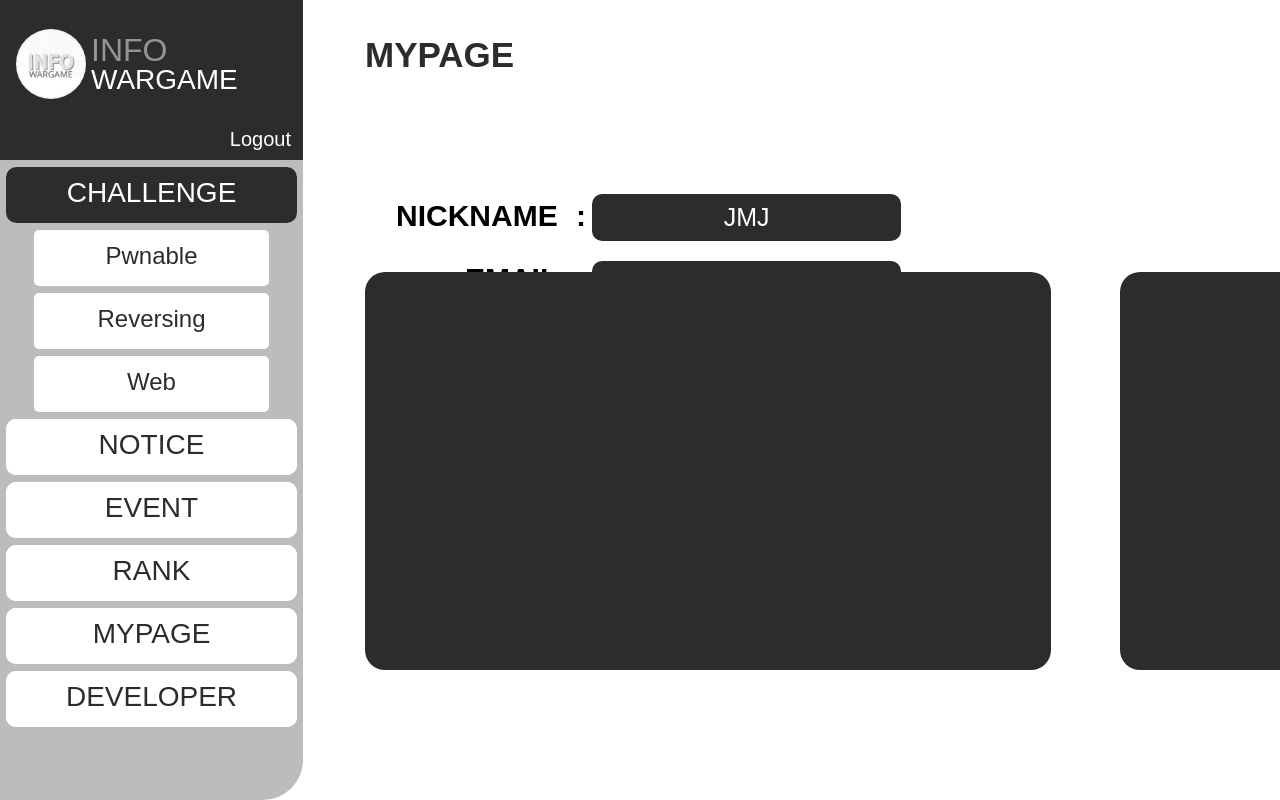
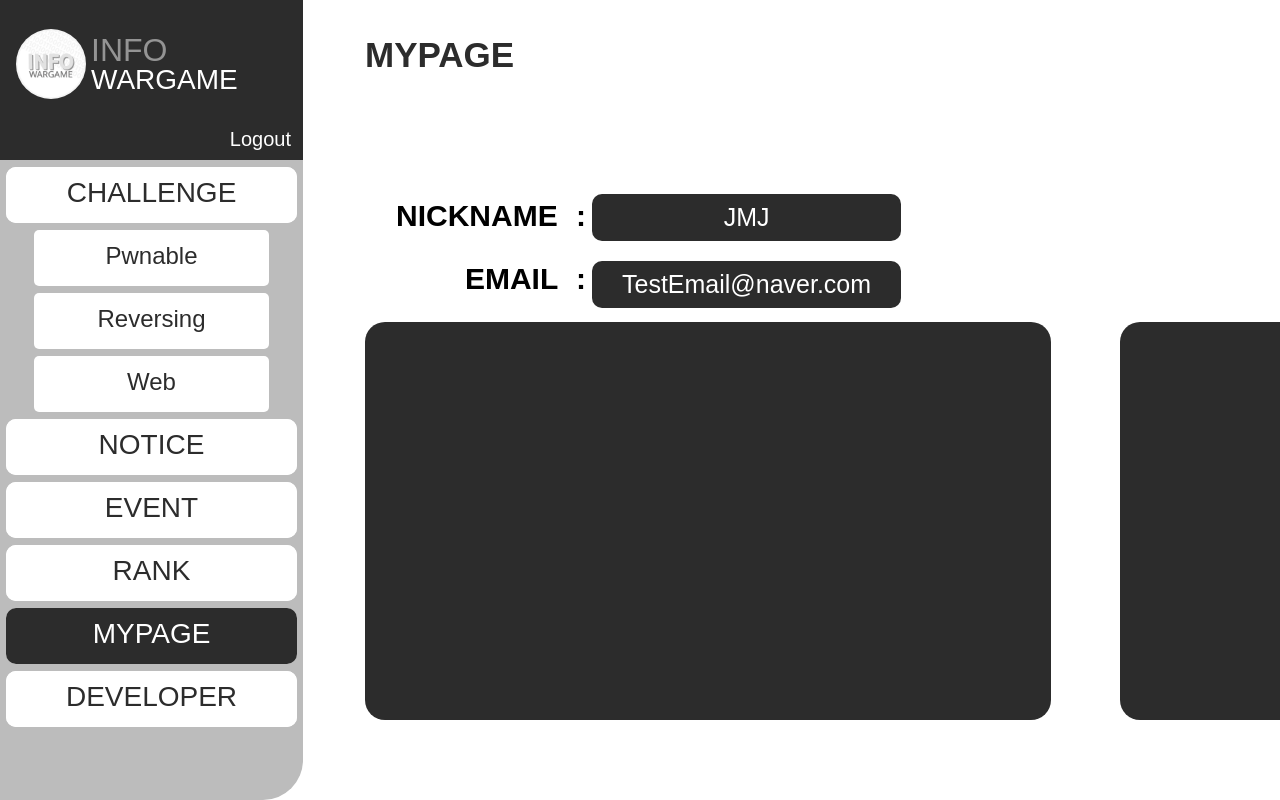
Before and after one commit to yms040813/Frontend_Infowargame_v3, a React (Create React App) app: page /#/profile in a window 1280 px wide. Shown: the top 800 px of the page. Built offline with nearby package versions, Linux system fonts and the light colour scheme; a web font is replaced by a local one.

Commit message:
<EDIT> MyPage InfoArea setup

```diff
--- a/src/components/MyPage/MyPageTemplete.js
+++ b/src/components/MyPage/MyPageTemplete.js
@@ -9,7 +9,7 @@ const MyPageTemplete = () => {
 
   return (
     <div className="inner-style">
-      <MenuBar />
+      <MenuBar page="profile"/>
       <S.MyPageAreaStyled>
         <S.PageTitleStyled>MYPAGE</S.PageTitleStyled>
         <S.InfoNameStyled>
@@ -20,9 +20,13 @@ const MyPageTemplete = () => {
           <div>{name}</div>
           <div>{email}</div>
         </S.PersonalInfoStyled>
-        <S.InfoChangeButtonStyled>유저 정보 변경</S.InfoChangeButtonStyled>
-        <S.DetailInfoStyled />
-        <S.DetailInfoStyled />
+
+        <S.DtInfoAreaStyled>
+          <S.InfoChangeButtonStyled>유저 정보 변경</S.InfoChangeButtonStyled>
+          <S.DetailInfoStyled />
+          <S.DetailInfoStyled />
+        </S.DtInfoAreaStyled>
+
       </S.MyPageAreaStyled>
     </div>
   )
--- a/src/components/MyPage/style.js
+++ b/src/components/MyPage/style.js
@@ -50,16 +50,27 @@ export const PersonalInfoStyled = styled(InfoNameStyled)`
   }
 `
 
+export const DtInfoAreaStyled = styled.div`
+  position: absolute;
+  width: 1441px;
+  height: 449px;
+  bottom: 0;
+  right: 114px;
+`
+
 export const InfoChangeButtonStyled = styled.button`
   position: absolute;
   width: 165px;
   height: 36px;
-  top: 461px;
-  right: 114px;
+  top: 0;
+  right: 0;
   color: white;
 
   background: #2C2C2C;
   border-radius: 10px;
+  border: 0;
+
+  cursor: pointer;
 `
 
 export const DetailInfoStyled = styled.div`
@@ -67,11 +78,10 @@ export const DetailInfoStyled = styled.div`
   height: 398px;
   background-color: #2c2c2c;
   position: absolute;
-  left: 62px;
-  bottom: 50px;
+  bottom: 0px;
   border-radius: 20px;
 
   &:last-child {
-    left: 817px;
+    right: 0px;
   }
 `
```
Also changed, not shown: 1 other file (tests, documents, lock files or other folders).
